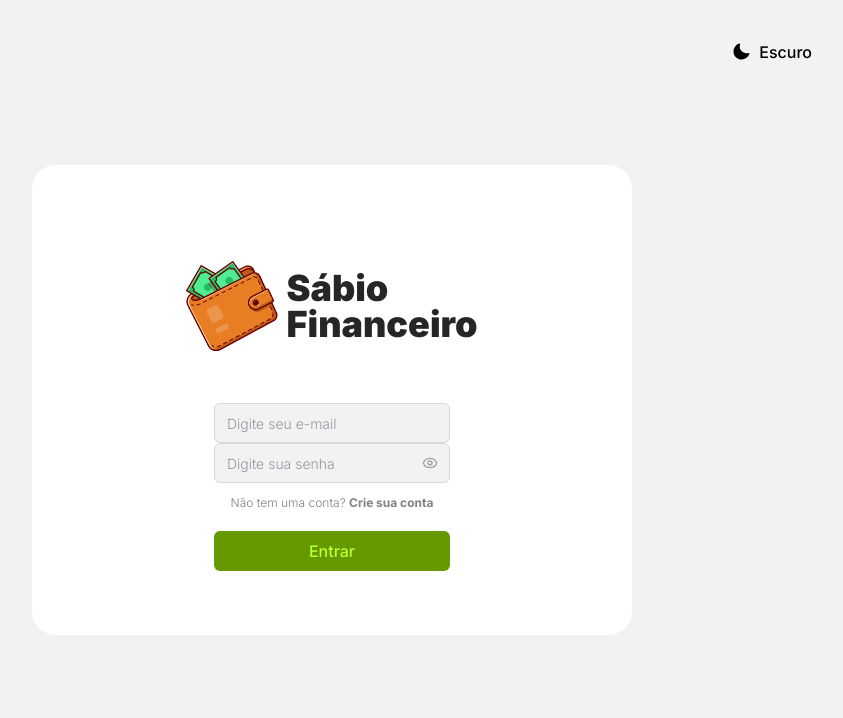
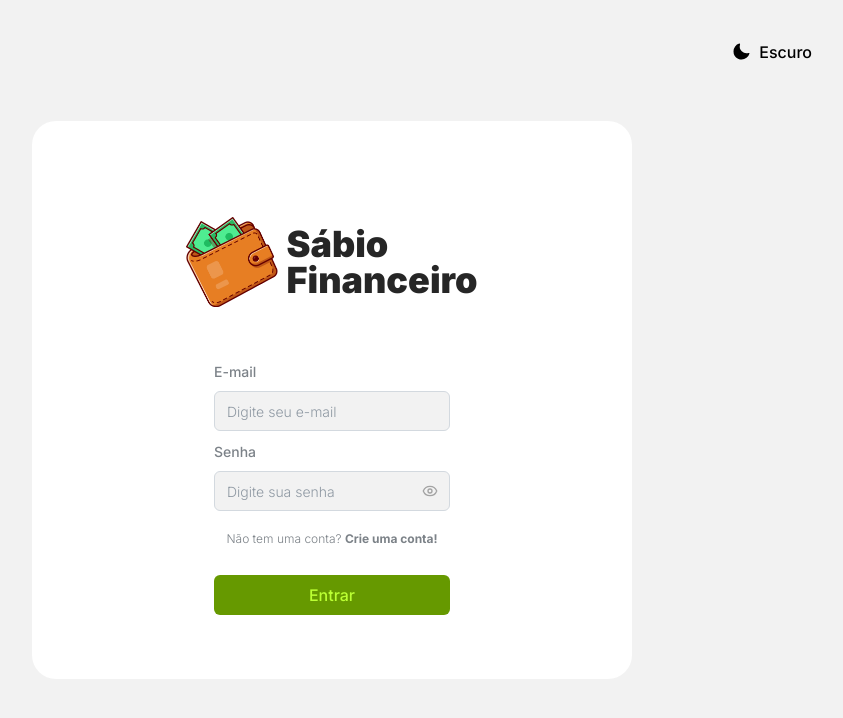
Before and after one commit to DevGui28/wallet-web, a Next.js app: page /login in a window 1280 px wide. Shown: the top 718 px of the page, without its empty margins (308-1151 px from the left). Built offline with nearby package versions, Linux system fonts and the light colour scheme.

Commit message:
feat: adicionar opção de cadastro no formulário de login e atualizar rótulos

```diff
--- a/src/app/login/page.tsx
+++ b/src/app/login/page.tsx
@@ -4,7 +4,6 @@ import { zodResolver } from '@hookform/resolvers/zod'
 import { CircularProgress } from '@mui/material'
 import { AxiosError } from 'axios'
 import Image from 'next/image'
-import Link from 'next/link'
 import { useRouter } from 'next/navigation'
 import { useState } from 'react'
 import { useForm } from 'react-hook-form'
@@ -22,12 +21,14 @@ const loginSchema = z.object({
   password: z
     .string()
     .min(6, { message: 'Senha deve ter no mínimo 6 caracteres' }),
+  name: z.optional(z.string()),
 })
 
 export type Login = z.infer<typeof loginSchema>
 
 export default function SignIn() {
   const [error, setError] = useState<string | null>(null)
+  const [isLogin, setIsLogin] = useState<boolean>(true)
   const [loading, setLoading] = useState<boolean>(false)
   const { updateToken, isLoading, isLogged } = useAuth()
   const router = useRouter()
@@ -85,33 +86,46 @@ export default function SignIn() {
         <Form {...form}>
           <form
             onSubmit={form.handleSubmit(onSubmit)}
-            className="mt-5 flex max-w-xs flex-col justify-center"
+            className="mt-5 flex max-w-xs flex-col justify-center gap-2"
           >
+            {!isLogin && (
+              <FormInput
+                form={form}
+                name="name"
+                label="Nome"
+                type="text"
+                placeholder="Digite seu nome"
+              />
+            )}
             <FormInput
               form={form}
               name="email"
+              label="E-mail"
               type="email"
               placeholder="Digite seu e-mail"
             />
             <FormInput
               form={form}
               name="password"
+              label="Senha"
               type="password"
               placeholder="Digite sua senha"
             />
-            <Link
-              className="mt-3 text-center text-xs text-foreground"
-              href="/register"
-            >
-              Não tem uma conta?{' '}
-              <span className="font-bold">Crie sua conta</span>
-            </Link>
+            <p className="mt-3 text-center text-xs text-foreground">
+              {isLogin ? 'Não tem uma conta? ' : 'Já tem uma conta? '}
+              <span
+                onClick={() => setIsLogin(!isLogin)}
+                className="cursor-pointer font-bold"
+              >
+                {isLogin ? 'Crie uma conta!' : 'Faça o login!'}
+              </span>
+            </p>
             <button
               className={cn(
                 'mt-5 flex items-center justify-center rounded-md p-2 font-medium text-accent-foreground',
                 loading
                   ? 'cursor-not-allowed bg-accent/50 text-foreground/50'
-                  : 'cursor-pointer bg-accent'
+                  : 'cursor-pointer bg-accent disabled:text-accent-foreground'
               )}
               disabled={loading}
               type="submit"
@@ -122,7 +136,7 @@ export default function SignIn() {
                   className="mr-2 h-1 w-1 animate-spin text-foreground"
                 />
               )}
-              {loading ? 'Carregando...' : 'Entrar'}
+              {loading ? 'Carregando...' : isLogin ? 'Entrar' : 'Cadastrar'}
             </button>
           </form>
           {error && (
```
